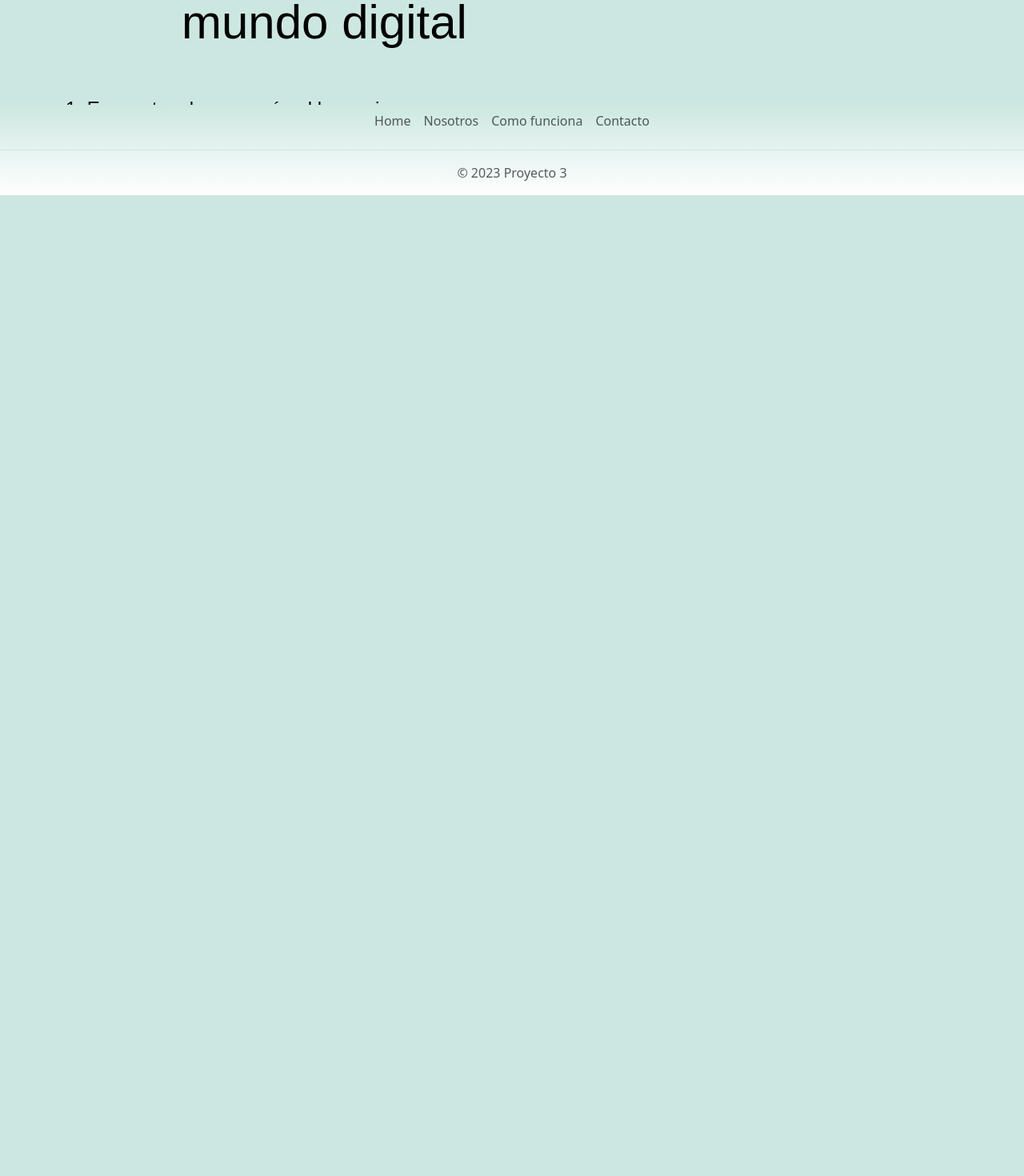
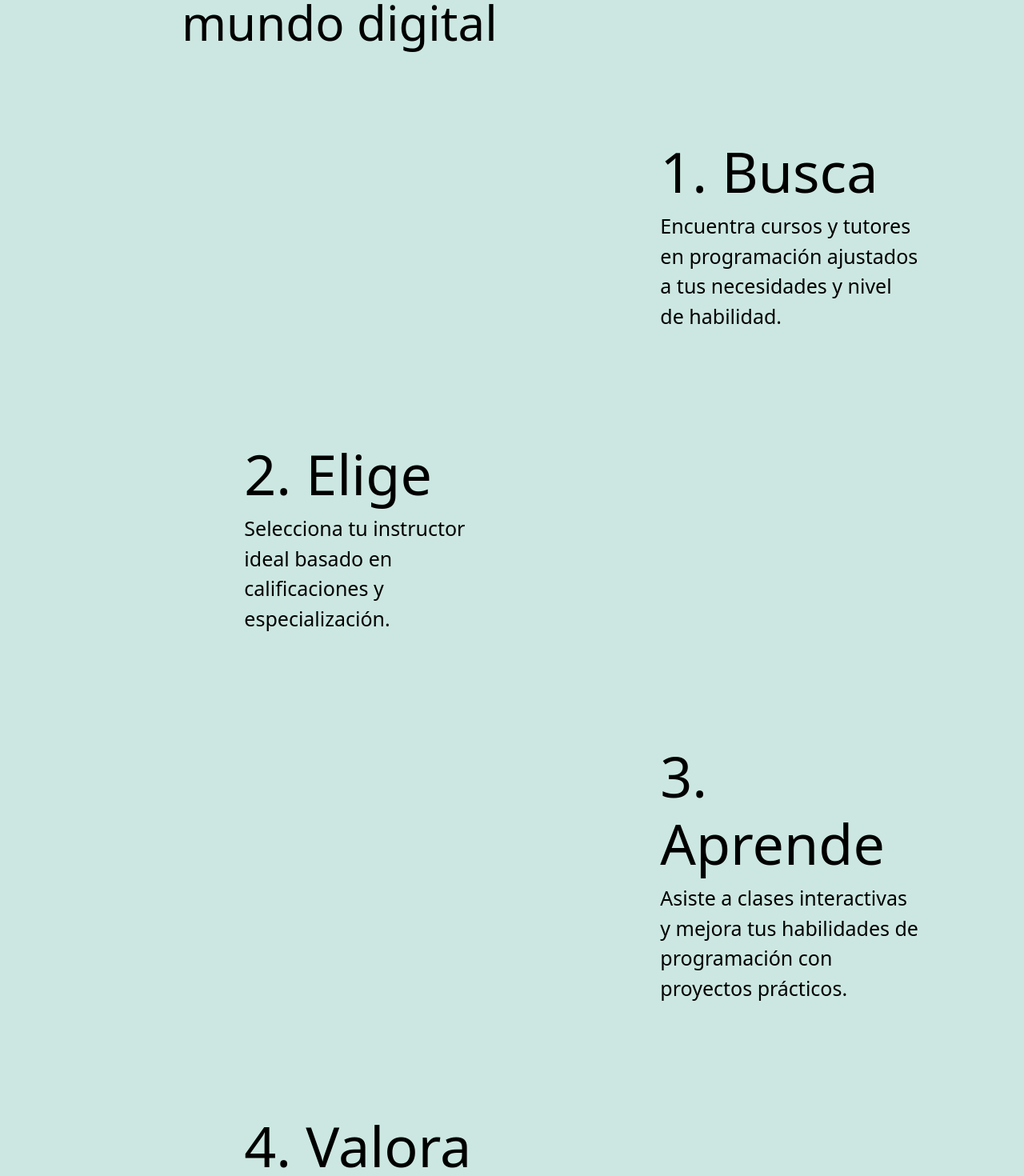
Before and after one commit to antonioiniher/Project3-Client, a React (Vite) app: page / in a window 1280 px wide. Shown: the part 1180-2650 px from the top of the page at 80% size. Before the commit the page ends 1424 px from the top, so only its background shows below. Built offline with nearby package versions, Linux system fonts and the light colour scheme.

Commit message:
edit pages

```diff
--- a/index.html
+++ b/index.html
@@ -7,14 +7,8 @@
   <meta name="viewport" content="width=device-width, initial-scale=1.0" />
   <link rel="preconnect" href="https://fonts.googleapis.com">
   <link rel="preconnect" href="https://fonts.gstatic.com" crossorigin>
-  <link href="https://fonts.googleapis.com/css2?family=Oswald:wght@200;700&display=swap" rel="stylesheet">
-  <link rel="preconnect" href="https://fonts.googleapis.com">
-  <link rel="preconnect" href="https://fonts.gstatic.com" crossorigin>
-  <link href="https://fonts.googleapis.com/css2?family=Roboto&display=swap" rel="stylesheet">
-  <link rel="preconnect" href="https://fonts.googleapis.com">
-  <link rel="preconnect" href="https://fonts.gstatic.com" crossorigin>
-  <link href="https://fonts.googleapis.com/css2?family=Merriweather:ital,wght@1,900&display=swap" rel="stylesheet">
-  <title>Vite + React</title>
+  <link href="https://fonts.googleapis.com/css2?family=Source+Code+Pro:ital,wght@1,900&display=swap" rel="stylesheet">
+  <title>Code Academy</title>
 </head>
 
 <body>
--- a/src/pages/HomePage/HomePage.css
+++ b/src/pages/HomePage/HomePage.css
@@ -1,11 +1,9 @@
 .allHomePage {
-    font-family: Arial, Helvetica, sans-serif;
     padding: 30px;
     padding-top: 50px;
     height: 100vh;
     margin-top: 25px;
-    margin-bottom: 400px;
-
+    margin-bottom: 1800px;
 }
 
 .titleHomePage {
@@ -51,3 +49,55 @@
     padding: 50px;
     margin-top: 70px;
 }
+
+.rowSearch {
+    padding: 50px;
+    margin-bottom: 20px;
+}
+
+.rowChoose {
+    padding: 50px;
+    margin-bottom: 20px;
+}
+
+.rowLearn {
+    padding: 50px;
+    margin-bottom: 20px;
+}
+
+.rowRate {
+    padding: 50px;
+    margin-bottom: 20px;
+}
+
+.rowSearch h4 {
+    font-size: 70px;
+}
+
+.rowChoose h4 {
+    font-size: 70px;
+}
+
+.rowLearn h4 {
+    font-size: 70px;
+}
+
+.rowRate h4 {
+    font-size: 70px;
+}
+
+.rowSearch p {
+    font-size: 25px;
+}
+
+.rowChoose p {
+    font-size: 25px;
+}
+
+.rowLearn p {
+    font-size: 25px;
+}
+
+.rowRate p {
+    font-size: 25px;
+}
--- a/src/pages/HomePage/HomePage.jsx
+++ b/src/pages/HomePage/HomePage.jsx
@@ -66,9 +66,35 @@
                         <h2 className="newFormOfLearning">Una nueva forma de aprender en el mundo digital</h2>
                     </Col>
                 </Row>
-                <Row className="">
-                    <h4>1. Encuentra clases según el lenguaje</h4>
-                    <p></p>
+                <Row className="rowSearch">
+                    <Col md={{ span: 4, offset: 8 }}>
+                        <h4>1. Busca</h4>
+                        <p>Encuentra cursos y tutores en programación ajustados a tus necesidades y nivel de habilidad.</p>
+                    </Col>
+                </Row>
+                <Row className="rowChoose">
+                    <Col md={{ span: 4, offset: 2 }}>
+                        <h4>2. Elige</h4>
+                        <p>
+                            Selecciona tu instructor ideal basado en calificaciones y especialización.
+                        </p>
+                    </Col>
+                </Row>
+                <Row className="rowLearn">
+                    <Col md={{ span: 4, offset: 8 }}>
+                        <h4>3. Aprende</h4>
+                        <p>
+                            Asiste a clases interactivas y mejora tus habilidades de programación con proyectos prácticos.
+                        </p>
+                    </Col>
+                </Row>
+                <Row className="rowRate">
+                    <Col md={{ span: 4, offset: 2 }}>
+                        <h4>4. Valora</h4>
+                        <p>
+                            Evalúa tus sesiones para mejorar la experiencia y orientar a futuros estudiantes.
+                        </p>
+                    </Col>
                 </Row>
             </Container>
 
```
